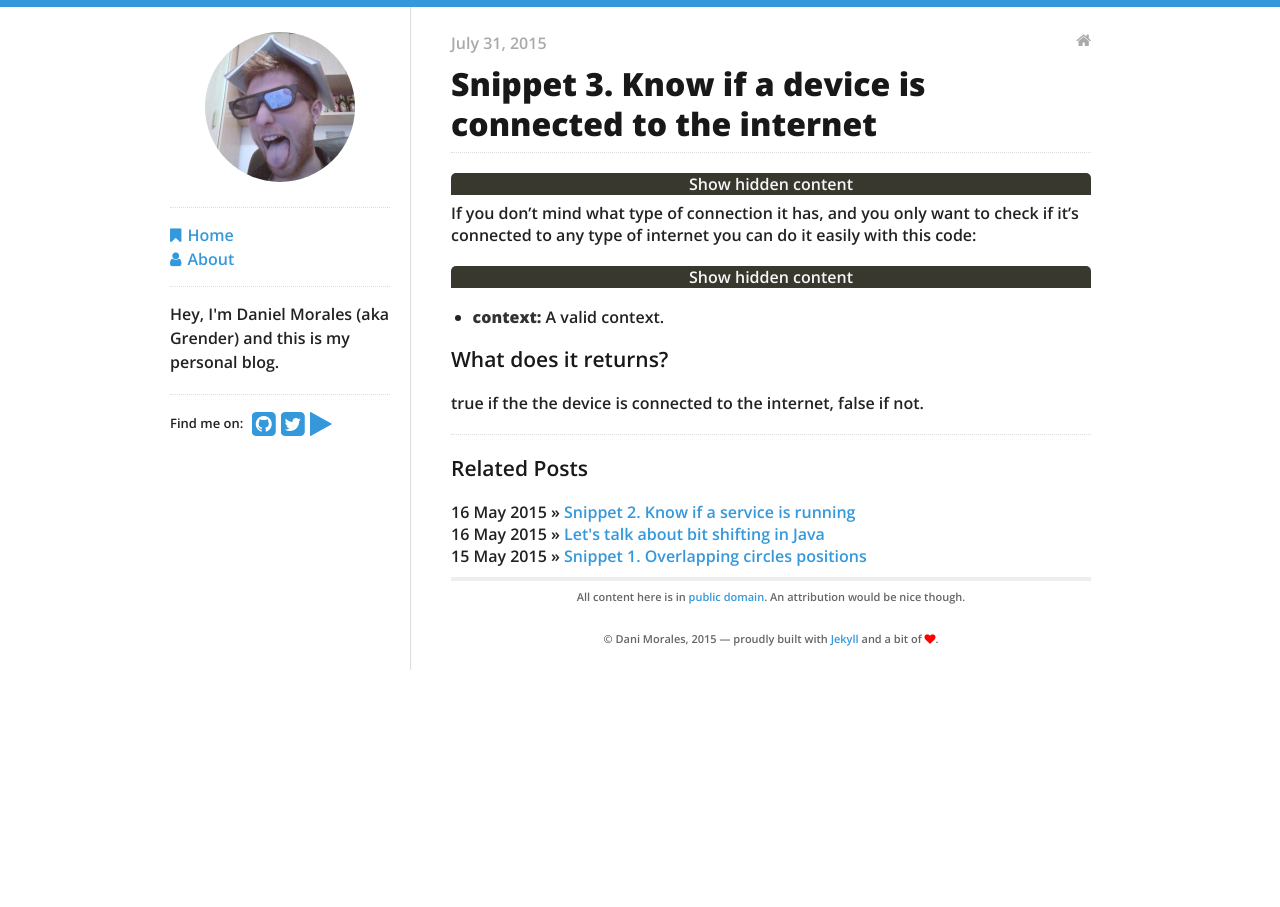
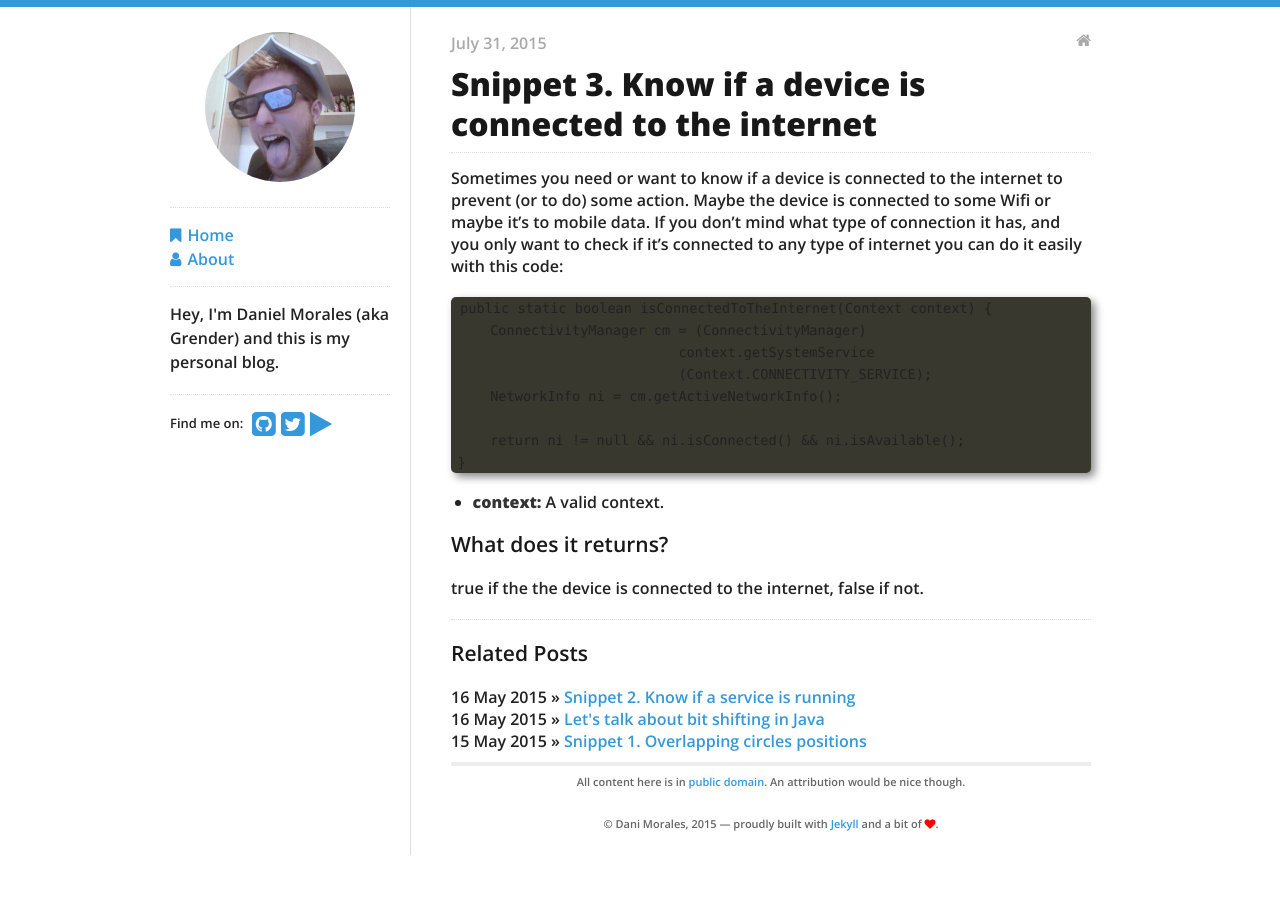
Before and after one commit to GrenderG/grenderg.github.io, a Jekyll site: the page built from _posts/2015-07-31-snippet_3_is_internet_available.markdown, in a window 1280 px wide. Built offline with Jekyll 4.4.1, drawn with Linux system fonts in a browser that asks for light colours; nearby versions of some CDN libraries; some of the changed lines change nothing that is shown.

```diff
--- a/_posts/2015-07-31-snippet_3_is_internet_available.markdown
+++ b/_posts/2015-07-31-snippet_3_is_internet_available.markdown
@@ -11,10 +11,9 @@
 published: true
 ---
 
-[spoiler]Sometimes you need or want to know if a device is connected to the internet to prevent (or to do) some action. Maybe the device is connected to some Wifi or maybe it's to mobile data.[/spoiler]
+Sometimes you need or want to know if a device is connected to the internet to prevent (or to do) some action. Maybe the device is connected to some Wifi or maybe it's to mobile data.
 If you don't mind what type of connection it has, and you only want to check if it's connected to any type of internet you can do it easily with this code:
 
-[spoiler]
 {% highlight java %}
 public static boolean isConnectedToTheInternet(Context context) {
     ConnectivityManager cm = (ConnectivityManager)
@@ -25,7 +24,6 @@
     return ni != null && ni.isConnected() && ni.isAvailable();
 }
 {% endhighlight %}
-[/spoiler]
 - **context:** A valid context.
 
 ###What does it returns?
```
